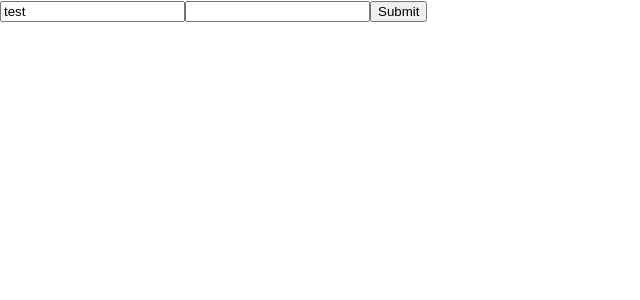
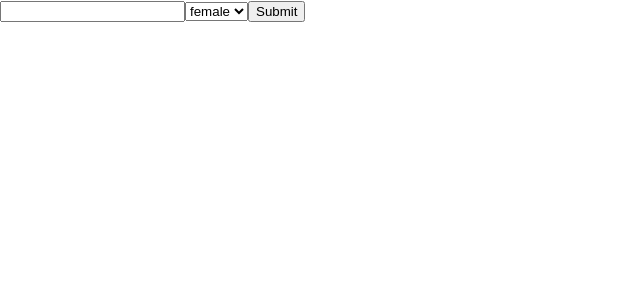
Before and after one commit to mendelssohnbach/exercise-react-hook-form, a React (Create React App) app: page / in a window 1280 px wide. Shown: the top 300 px of the page, without its empty margins (0-640 px from the left). Built offline with nearby package versions, Linux system fonts and the light colour scheme.

Commit message:
演習実装　フィールドの登録

```diff
--- a/src/App.js
+++ b/src/App.js
@@ -1,29 +1,20 @@
 // https://react-hook-form.com/jp/get-started
-// 基本的な使用法
+// フィールドを登録する
 
 import { useForm } from 'react-hook-form';
 
 export default function App() {
-  const {
-    register,
-    handleSubmit,
-    watch,
-    formState: { errors },
-  } = useForm();
+  const { register, handleSubmit } = useForm();
   const onSubmit = (data) => console.log(data);
 
-  console.log(watch('example')); // 入力値の名前を渡して、入力値を監視する
-
   return (
-    /* "handleSubmit "は、"onSubmit "を呼び出す前に入力を検証します。" */
     <form onSubmit={handleSubmit(onSubmit)}>
-      {/* "register "機能を使って、入力した内容をフックに登録します。 */}
-      <input defaultValue="test" {...register('example')} />
-
-      {/* 必須または他の標準的なHTML検証ルールによる検証を含む */}
-      <input {...register('exampleRequired', { required: true })} />
-      {/* フィールドの検証に失敗した場合、エラーを返します。  */}
-      {errors.exampleRequired && <span>This field is required</span>}
+      <input {...register('firstName')} />
+      <select {...register('gender')}>
+        <option value="female">female</option>
+        <option value="male">male</option>
+        <option value="other">other</option>
+      </select>
 
       <input type="submit" />
     </form>
```
